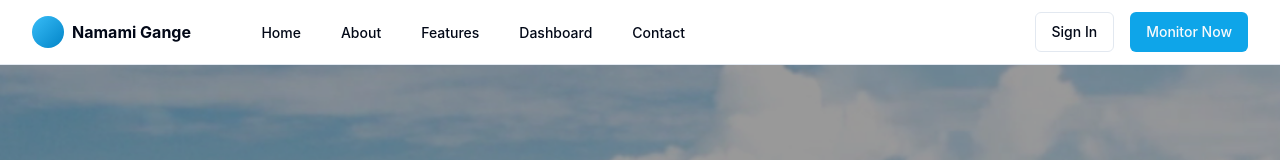
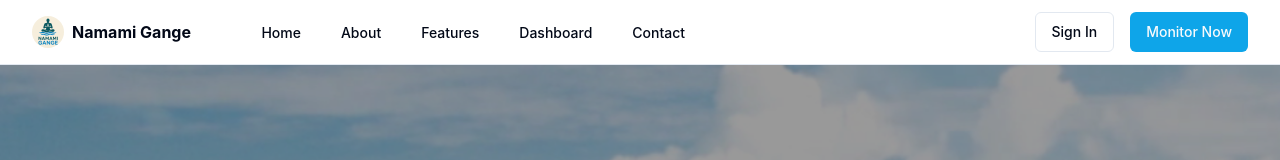
Before and after one commit to Sunidhee06Nibheria/namami-gange, a React (Vite) app: page / in a window 1280 px wide. Shown: the top 160 px of the page. Built offline with nearby package versions, Linux system fonts and the light colour scheme.

Commit message:
Add logo to header
Add a logo to the header in the left corner.

```diff
--- a/src/components/Navbar.tsx
+++ b/src/components/Navbar.tsx
@@ -1,4 +1,3 @@
-
 "use client"
 
 import { useState, useEffect } from "react"
@@ -13,7 +12,6 @@ export function Navbar() {
   const [authOpen, setAuthOpen] = useState(false)
   const [user, setUser] = useState<{ email: string } | null>(null)
 
-  // Load user from localStorage on mount
   useEffect(() => {
     const data = localStorage.getItem("ng-user")
     if (data) {
@@ -23,7 +21,6 @@ export function Navbar() {
     }
   }, [])
 
-  // On login, save user
   const handleSignInSuccess = (u: { email: string }) => {
     setUser(u)
     localStorage.setItem("ng-user", JSON.stringify(u))
@@ -42,8 +39,12 @@ export function Navbar() {
     <header className="sticky top-0 z-50 w-full border-b bg-background/80 backdrop-blur-sm">
       <div className="container flex h-16 items-center">
         <Link to="/" className="flex items-center space-x-2">
-          <div className="relative h-8 w-8 overflow-hidden rounded-full bg-gradient-to-br from-river-400 to-river-600">
-            <div className="absolute inset-0 opacity-60 water-wave"></div>
+          <div className="relative h-8 w-8 overflow-hidden rounded-full">
+            <img
+              src="/lovable-uploads/218f33df-d96c-4cec-af0f-135641cdc170.png"
+              alt="Namami Gange Logo"
+              className="h-full w-full object-cover"
+            />
           </div>
           <span className="hidden font-bold sm:inline-block">Namami Gange</span>
         </Link>
@@ -65,7 +66,6 @@ export function Navbar() {
         </nav>
 
         <div className="flex flex-1 justify-end space-x-4">
-          {/* Auth Button */}
           {!user ? (
             <Button
               variant="outline"
@@ -96,7 +96,6 @@ export function Navbar() {
         </div>
       </div>
 
-      {/* Mobile menu */}
       <div className={cn(
         "fixed inset-0 top-16 z-40 bg-background md:hidden transition-transform duration-300 ease-in-out",
         isMenuOpen ? "translate-x-0" : "translate-x-full"
@@ -136,7 +135,6 @@ export function Navbar() {
         </nav>
       </div>
     </header>
-    {/* Auth Dialog */}
     <AuthDialog
       open={authOpen}
       onOpenChange={setAuthOpen}
```
Also changed, not shown: public/lovable-uploads/218f33df-d96c-4cec-af0f-135641cdc170.png (added).
